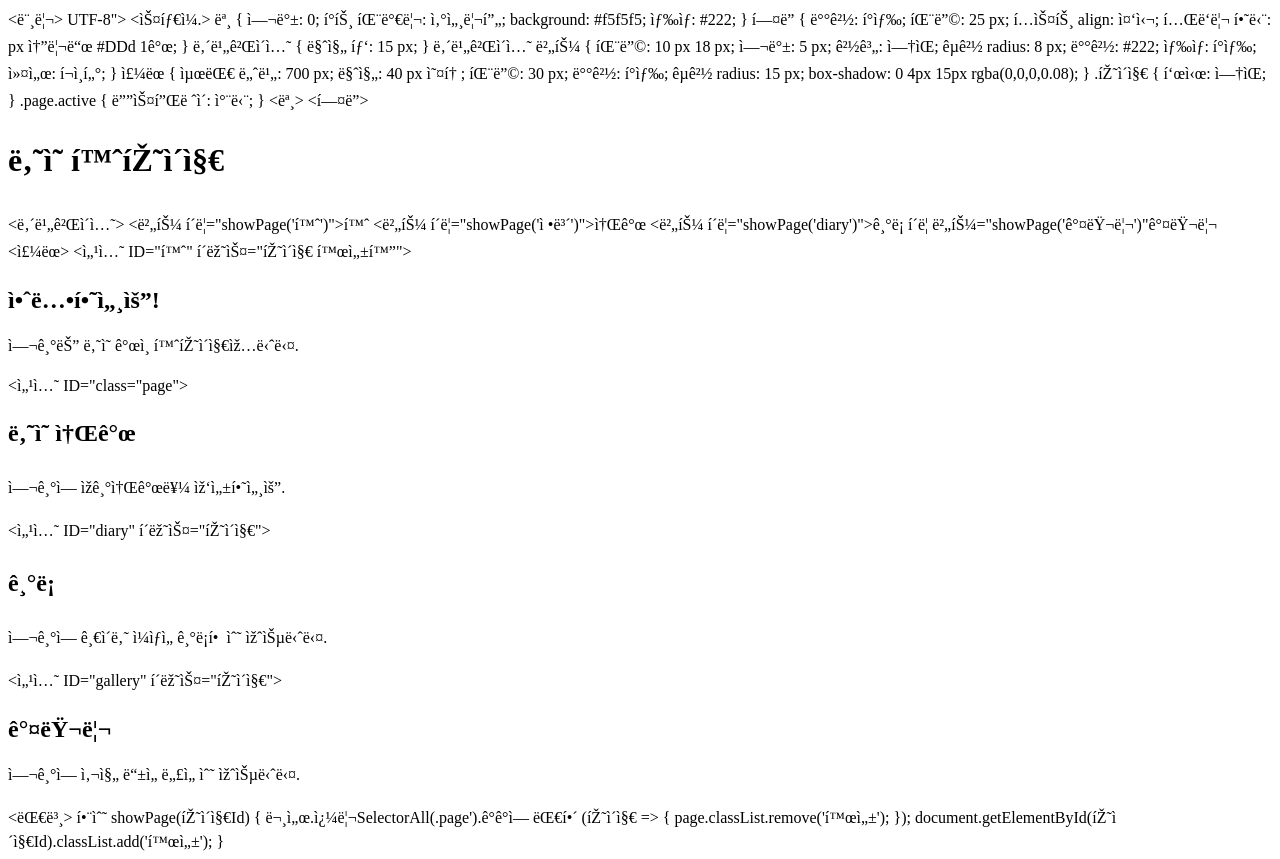
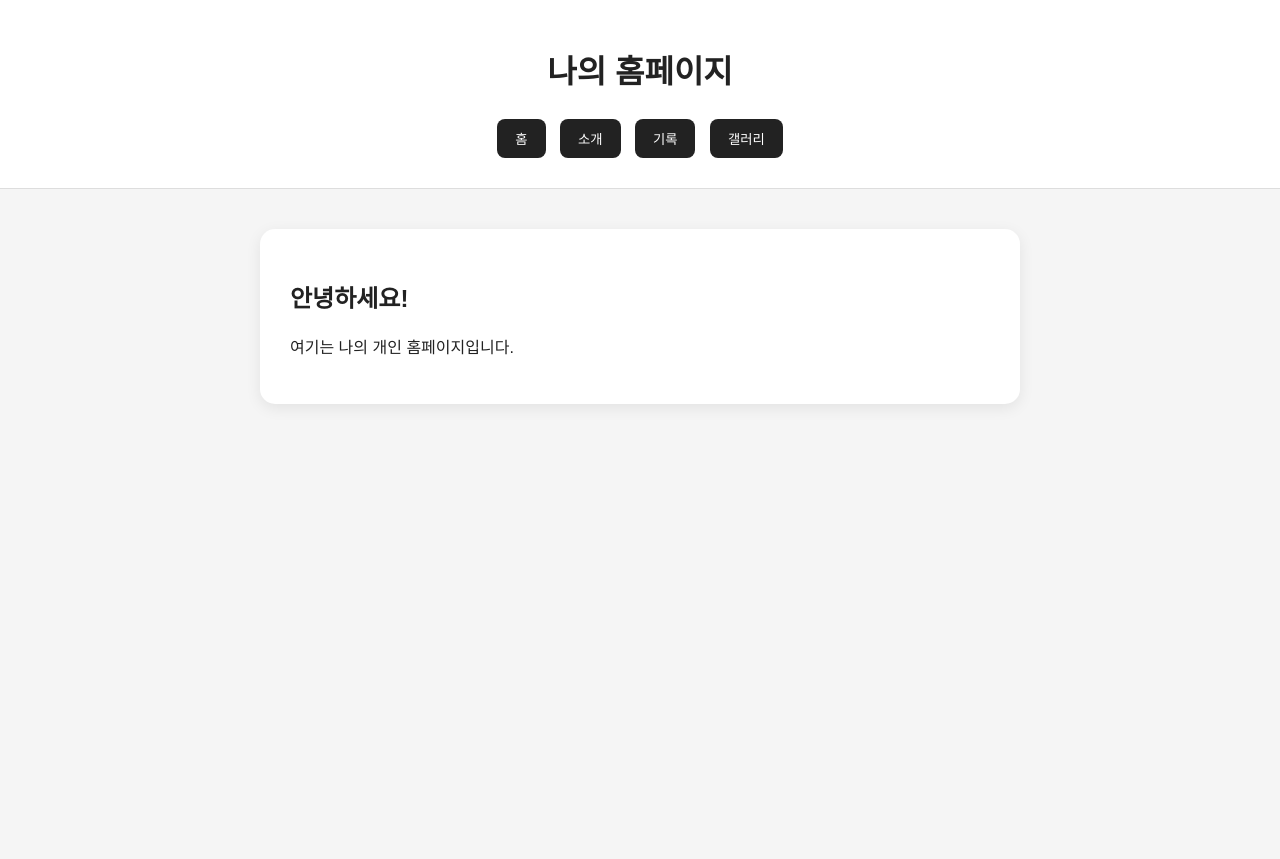
Before and after one commit to parajw10-glitch/automatic-octo-telegram, a plain HTML site: page index.html in a window 1280 px wide. After the commit the page ends 800 px from the top, so only its background shows below. Drawn offline with Linux system fonts and the light colour scheme.

Commit message:
Fix HTML structure and update styles

```diff
--- a/index.html
+++ b/index.html
@@ -1,104 +1,104 @@
-<!DOCTYPE HTML>
-<HTML lang="ko">
-<머리>
- <meta charset=>UTF-8">
- <meta 이름="viewport" 콘텐츠="width=장치 너비, 초기 스케일=1.0">
+<!DOCTYPE html>
+<html lang="ko">
+<head>
+  <meta charset="UTF-8">
+  <meta name="viewport" content="width=device-width, initial-scale=1.0">
   <title>나의 홈페이지</title>
 
-    <스타일.>
- 몸 {
- 여백: 0;
- 폰트 패밀리: 산세리프;
+  <style>
+    body {
+      margin: 0;
+      font-family: sans-serif;
       background: #f5f5f5;
- 색상: #222;
+      color: #222;
     }
 
- 헤더 {
- 배경: 흰색;
- 패딩: 25 px;
- 텍스트 align: 중심;
- 테두리 하단: px 솔리드 #DDd 1개;
+    header {
+      background: white;
+      padding: 25px;
+      text-align: center;
+      border-bottom: 1px solid #ddd;
     }
 
- 내비게이션 {
- 마진 탑: 15 px;
+    nav {
+      margin-top: 15px;
     }
 
- 내비게이션 버튼 {
- 패딩: 10 px 18 px;
- 여백: 5 px;
- 경계: 없음;
- 국경 radius: 8 px;
- 배경: #222;
- 색상: 흰색;
- 커서: 포인터;
+    nav button {
+      padding: 10px 18px;
+      margin: 5px;
+      border: none;
+      border-radius: 8px;
+      background: #222;
+      color: white;
+      cursor: pointer;
     }
 
- 주된 {
- 최대 너비: 700 px;
- 마진: 40 px 오토;
- 패딩: 30 px;
- 배경: 흰색;
- 국경 radius: 15 px;
- box-shadow: 0 4px 15px rgba(0,0,0,0.08);
+    main {
+      max-width: 700px;
+      margin: 40px auto;
+      padding: 30px;
+      background: white;
+      border-radius: 15px;
+      box-shadow: 0 4px 15px rgba(0, 0, 0, 0.08);
     }
 
- .페이지 {
- 표시: 없음;
+    .page {
+      display: none;
     }
 
     .page.active {
- 디스플레이: 차단;
+      display: block;
     }
-    </스타일.>
-</머리>
+  </style>
+</head>
 
-<몸>
+<body>
 
-<헤더>
+  <header>
     <h1>나의 홈페이지</h1>
 
-    <내비게이션>
- <버튼 클릭="showPage('홈')">홈</버튼>
- <버튼 클릭="showPage('정보')">소개</버튼>
- <버튼 클릭="showPage('diary')">기록</버튼>
- 클릭 버튼="showPage('갤러리')"갤러리</버튼>
-    </내비게이션>
-</헤더>
+    <nav>
+      <button onclick="showPage('home')">홈</button>
+      <button onclick="showPage('about')">소개</button>
+      <button onclick="showPage('diary')">기록</button>
+      <button onclick="showPage('gallery')">갤러리</button>
+    </nav>
+  </header>
 
-<주된>
+  <main>
 
- <섹션 ID="홈" 클래스="페이지 활성화">
+    <section id="home" class="page active">
       <h2>안녕하세요!</h2>
       <p>여기는 나의 개인 홈페이지입니다.</p>
-    </부분>
+    </section>
 
- <섹션 ID="class="page">
+    <section id="about" class="page">
       <h2>나의 소개</h2>
       <p>여기에 자기소개를 작성하세요.</p>
-    </부분>
+    </section>
 
- <섹션 ID="diary" 클래스="페이지">
+    <section id="diary" class="page">
       <h2>기록</h2>
       <p>여기에 글이나 일상을 기록할 수 있습니다.</p>
-    </부분>
+    </section>
 
- <섹션 ID="gallery" 클래스="페이지">
+    <section id="gallery" class="page">
       <h2>갤러리</h2>
       <p>여기에 사진 등을 넣을 수 있습니다.</p>
-    </부분>
+    </section>
 
-</주된>
+  </main>
 
-<대본>
- 함수 showPage(페이지Id) {
- 문서.쿼리SelectorAll(.page').각각에 대해 (페이지 => {
- page.classList.remove('활성');
+  <script>
+    function showPage(pageId) {
+      document.querySelectorAll('.page').forEach(page => {
+        page.classList.remove('active');
       });
 
- document.getElementById(페이지Id).classList.add('활성');
+      document.getElementById(pageId).classList.add('active');
     }
-</대본>
+  </script>
 
-</몸>
-</HTML>
+</body>
+</html>
```
Lines whose indentation alone changed are shown as unchanged.
